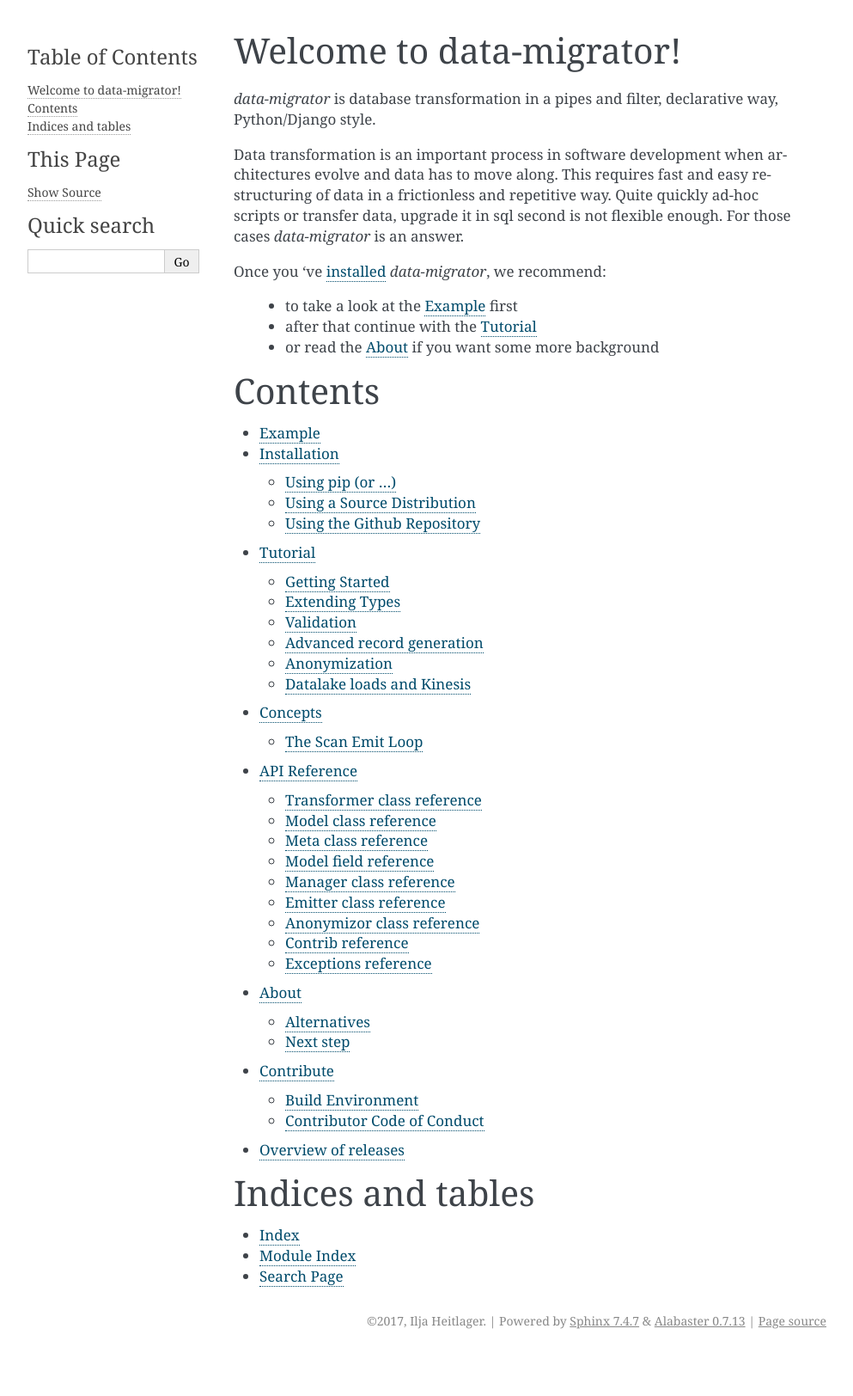
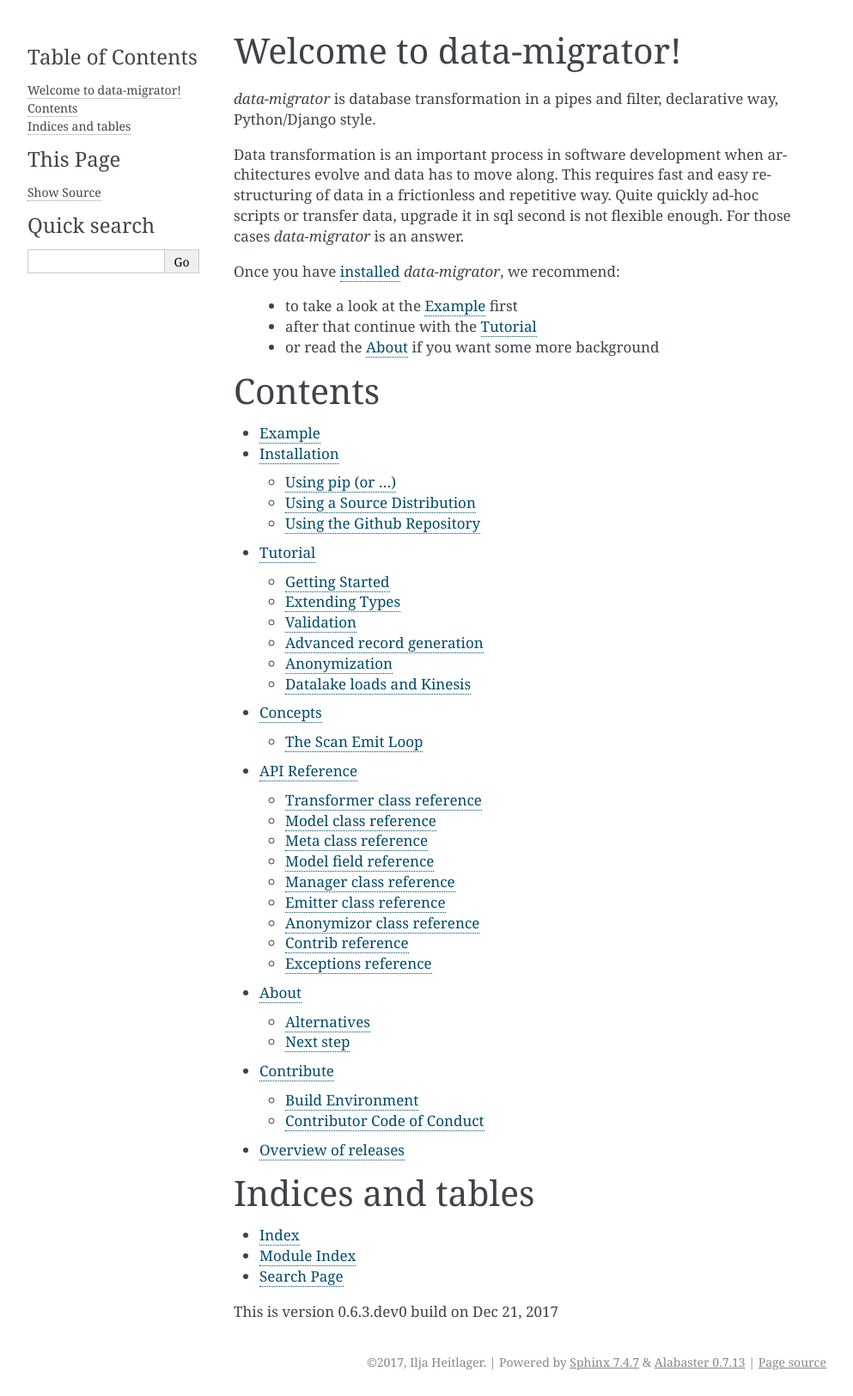
Before and after one commit to schubergphilis/data-migrator, a Sphinx documentation site: the page built from docs/index.txt, in a window 1280 px wide. Shown: the whole page at 86% size, without its empty margins (148-1141 px from the left). Built offline with Sphinx 7.4.7, drawn with Linux system fonts in a browser that asks for light colours; before the commit the page ends 1576 px from its top, so only the background shows below that.

Commit message:
Set version (#119)
* Bump version: 0.6.2.dev4 → 0.6.2

* setting some version stuff

```diff
--- a/docs/index.txt
+++ b/docs/index.txt
@@ -10,12 +10,11 @@ restructuring of data in a frictionless and repetitive way. Quite quickly
 ad-hoc scripts or transfer data, upgrade it in sql second is not flexible
 enough. For those cases *data-migrator* is an answer.
 
-Once you 've :doc:`installed </install>` *data-migrator*, we recommend:
+Once you have :doc:`installed </install>` *data-migrator*, we recommend:
 
   * to take a look at the :doc:`Example </example>` first
   * after that continue with the :doc:`Tutorial </tutorial/tutorial0>`
   * or read the :doc:`About </about>` if you want some more background
-
 
 Contents
 ========
@@ -39,3 +38,5 @@ Indices and tables
 * :ref:`genindex`
 * :ref:`modindex`
 * :ref:`search`
+
+This is version |release| build on |today|
```
Also changed, not shown: .bumpversion.cfg.
